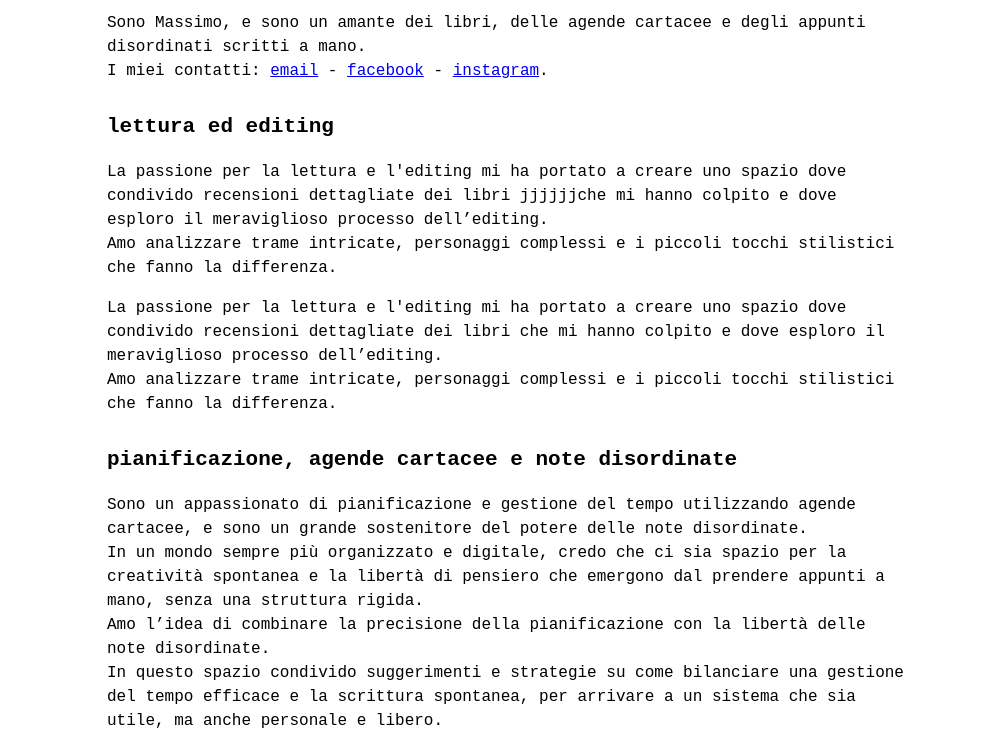
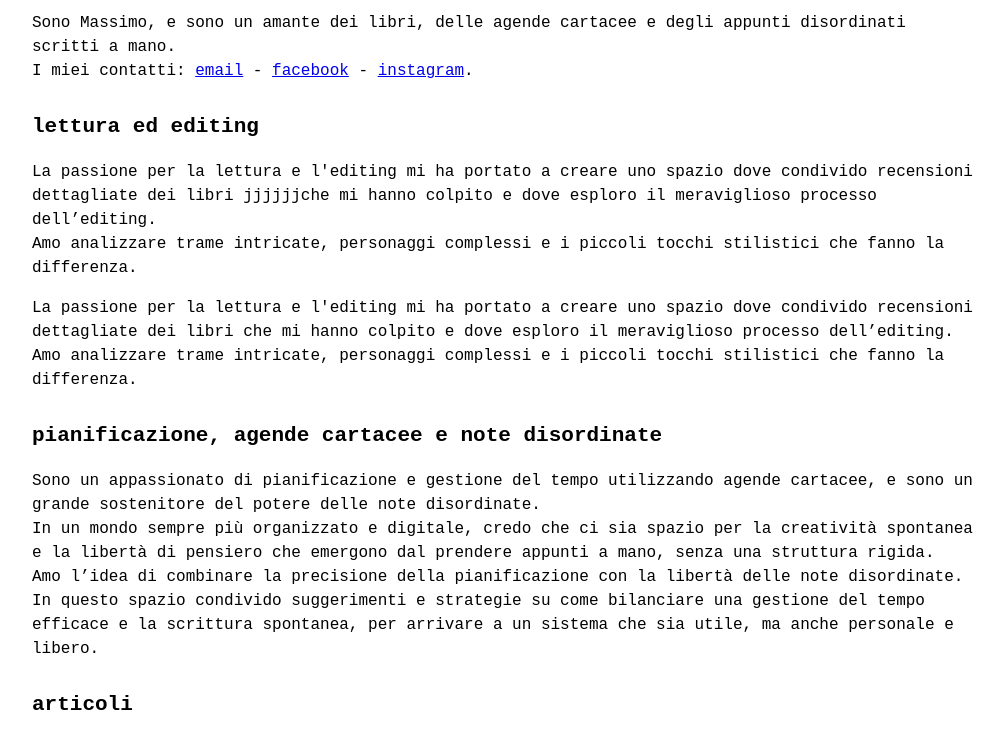
Before and after one commit to macmonta/librieoltre.it, a plain HTML site: page index.html in a window 1280 px wide. Shown: the part 109-844 px from the top of the page, without its empty margins (133-1136 px from the left). Drawn offline with Linux system fonts and the light colour scheme.

Commit message:
Update style.css

```diff
--- a/style.css
+++ b/style.css
@@ -4,7 +4,7 @@ body {
     font-size: 16px;
     margin: 0 auto;
     padding: 18px;
-    max-width: 800px;
+    max-width: 950px;
     color: black;
 }
 
```
